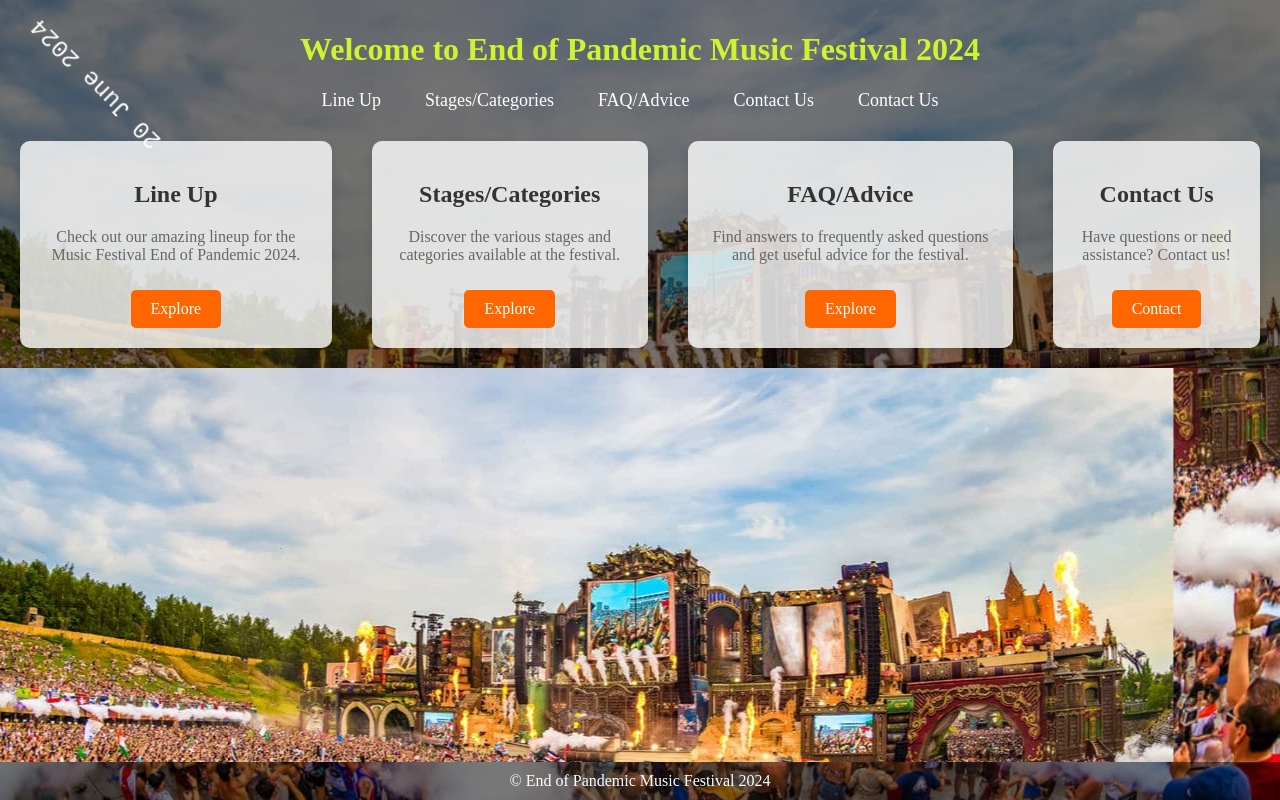
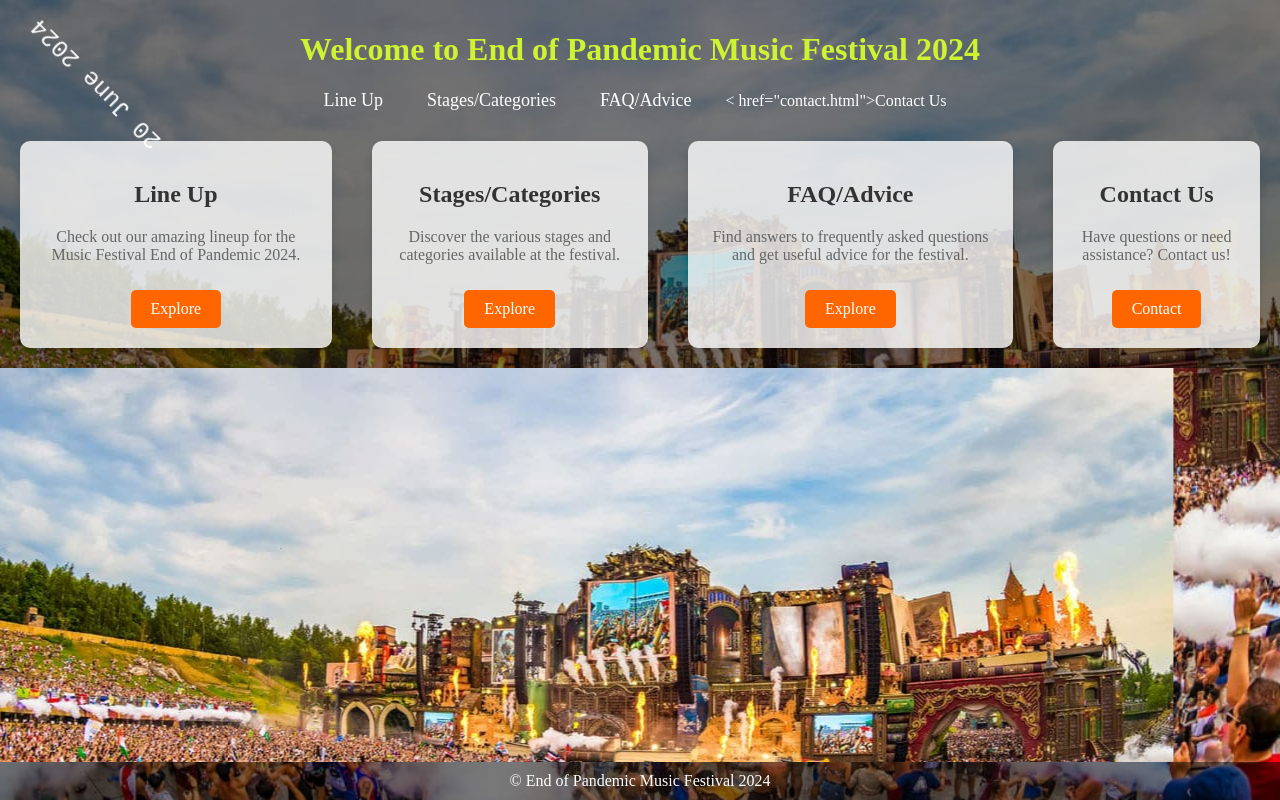
Before and after one commit to lubiejewskidaniel/Solent-WebDevModule, a plain HTML site: page Assessment/index.html in a window 1280 px wide. Drawn offline with Linux system fonts and the light colour scheme.

Commit message:
Not important change

```diff
--- a/Assessment/index.html
+++ b/Assessment/index.html
@@ -20,9 +20,8 @@
                     <li><a href="lineup.html">Line Up</a></li>
                     <li><a href="stages.html">Stages/Categories</a></li>
                     <li><a href="faq.html">FAQ/Advice</a></li>
-                    <li><a href="contact.html">Contact Us</a></li>
-                    <li><a href="contact.html">Contact Us</a></li>
-                </ul>
+                    <li>
+                        < href="contact.html">Contact Us</ </ul>
             </nav>
         </header>
 
```
